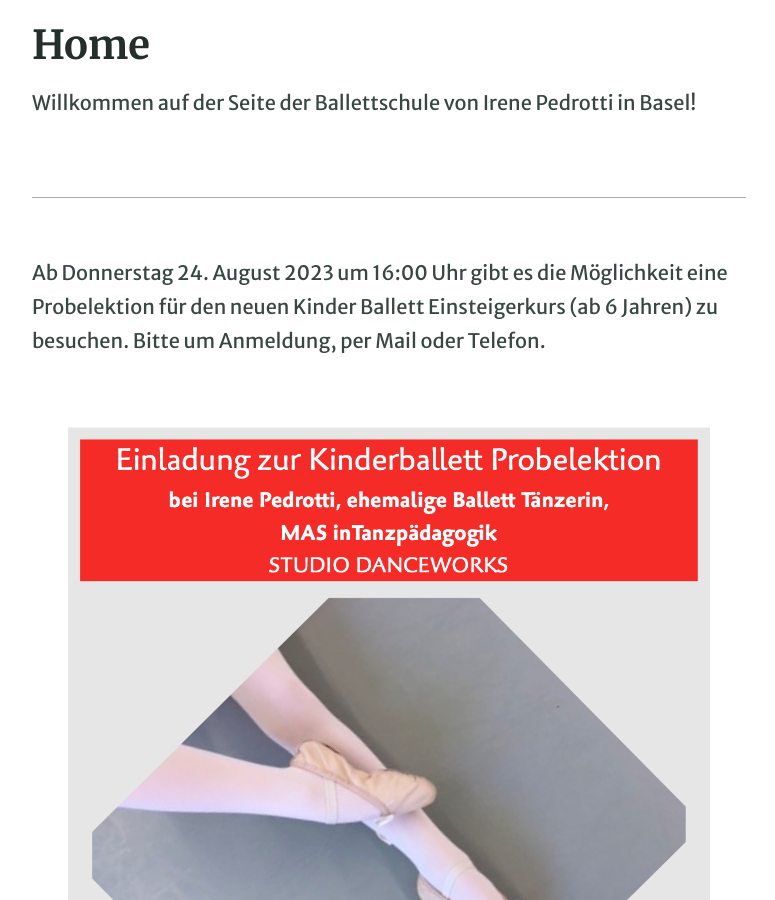
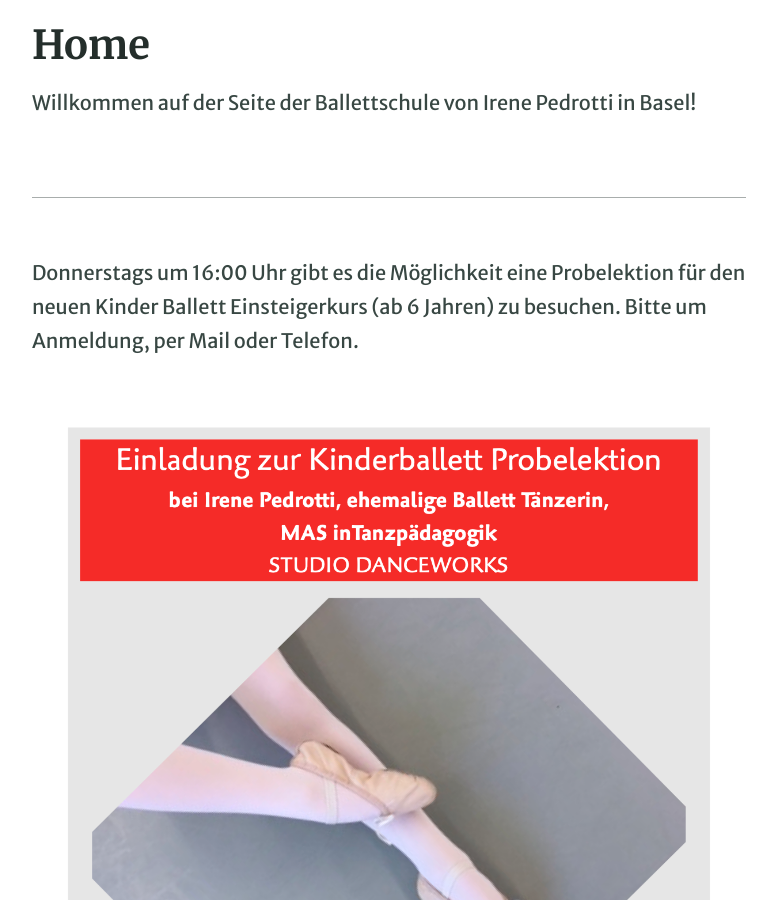
Before and after one commit to irenepedrotti/irenepedrotti.github.io, a Jekyll site: the page built from pages/index.md, in a window 1280 px wide and 900 px high, scrolled down 374 px. Shown: the whole window, without its empty margins (251-1026 px from the left). Built offline with Jekyll 4.4.1, drawn with Linux system fonts in a browser that asks for light colours.

Commit message:
Text für Probelektion Donnerstags

```diff
--- a/pages/index.md
+++ b/pages/index.md
@@ -8,7 +8,7 @@ Willkommen auf der Seite der Ballettschule von Irene Pedrotti in Basel!
 
 ---
 
-Ab Donnerstag 24. August 2023 um 16:00 Uhr gibt es die Möglichkeit eine Probelektion für den neuen Kinder Ballett Einsteigerkurs (ab 6 Jahren) zu besuchen. Bitte um Anmeldung, per Mail oder Telefon.
+Donnerstags um 16:00 Uhr gibt es die Möglichkeit eine Probelektion für den neuen Kinder Ballett Einsteigerkurs (ab 6 Jahren) zu besuchen. Bitte um Anmeldung, per Mail oder Telefon.
 
 ![Probelektion](/assets/Probelektion ab 24.08.23 PNG.png)
 
```
